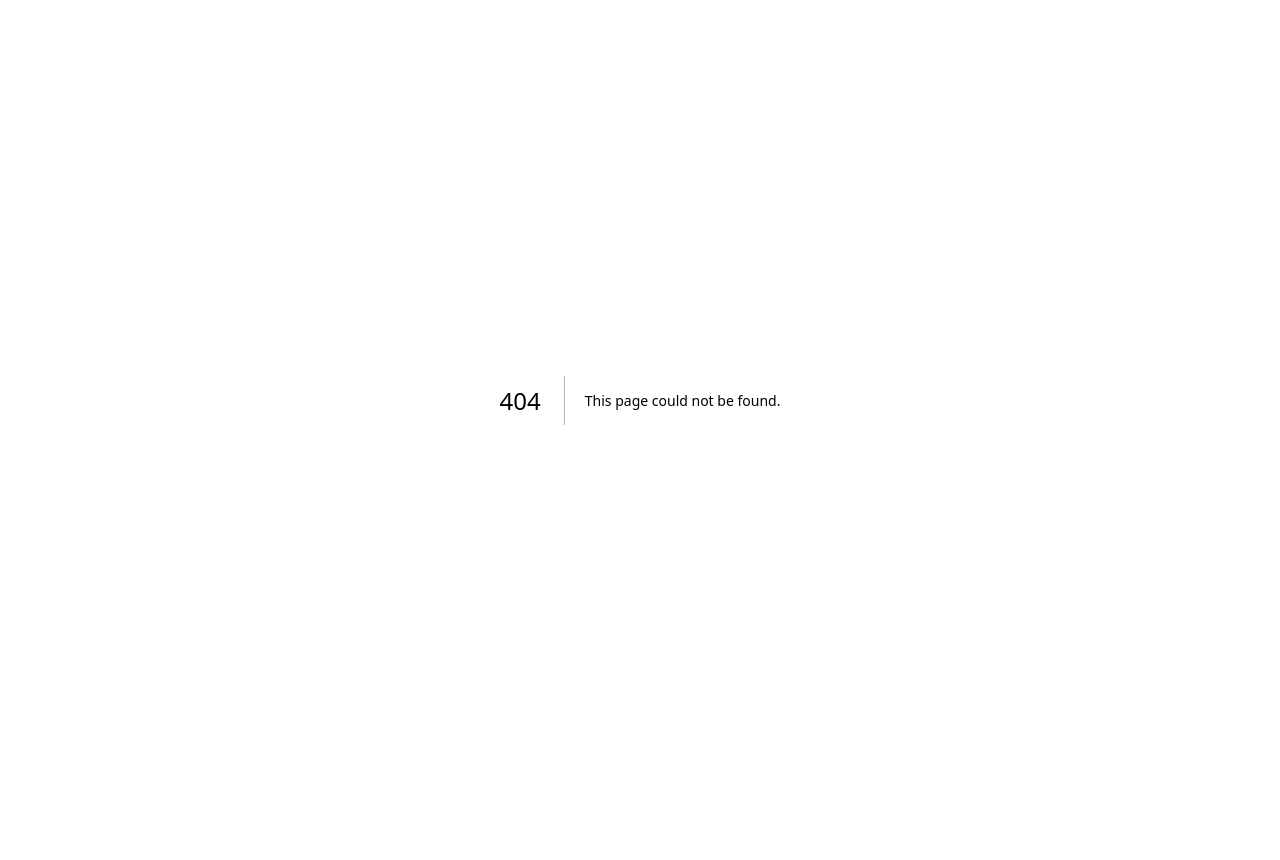
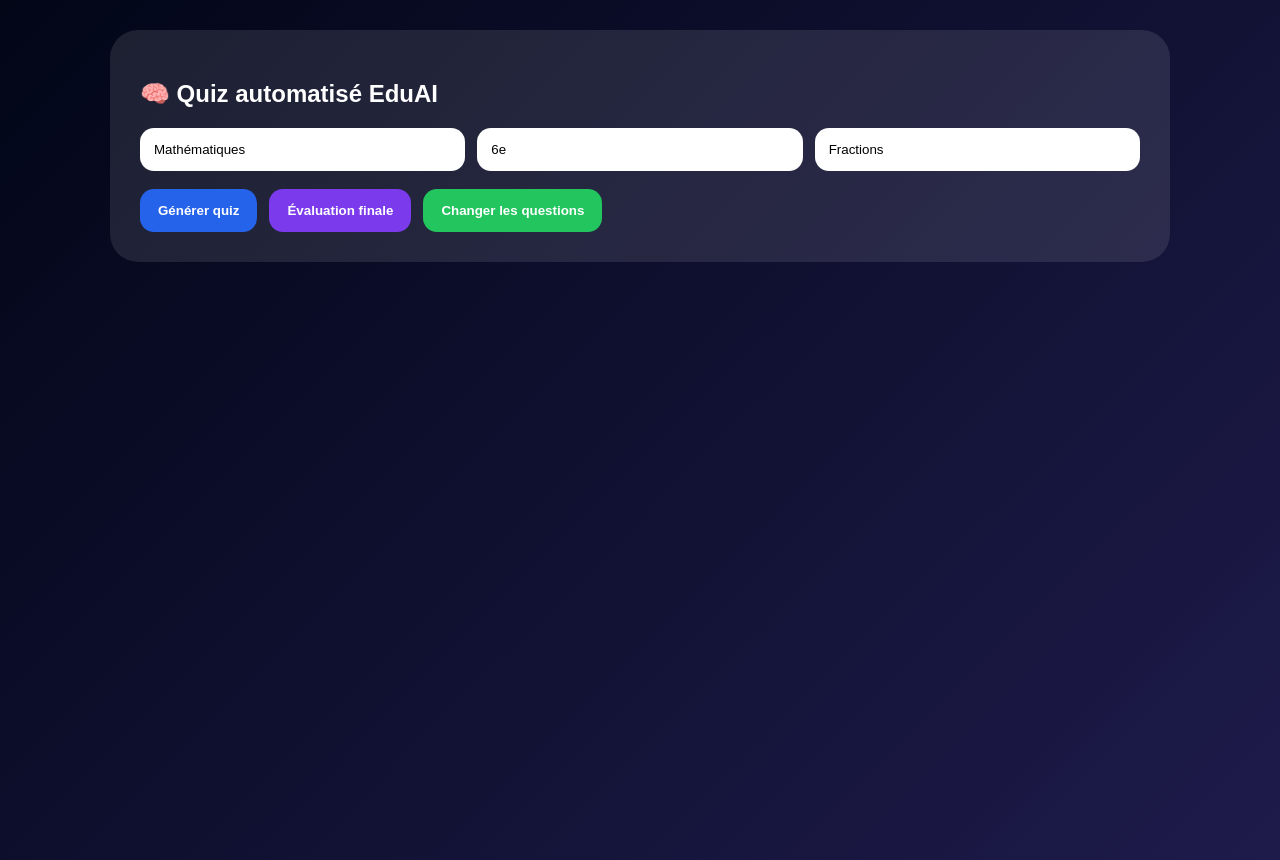
Before and after one commit to samighazouani1234-lab/soutien-scolaire, a Next.js app: page /quiz in a window 1280 px wide. Before the commit this address had no page. Before the commit the page ends 800 px from the top, so only its background shows below. Built offline with nearby package versions, Linux system fonts and the light colour scheme.

Commit message:
Create page.tsx

```diff
--- /dev/null
+++ b/app/quiz/page.tsx
@@ -0,0 +1,239 @@
+"use client";
+
+import { useState } from "react";
+
+export default function QuizPage() {
+  const [matiere, setMatiere] = useState("Mathématiques");
+  const [niveau, setNiveau] = useState("6e");
+  const [chapitre, setChapitre] = useState("Fractions");
+  const [mode, setMode] = useState("quiz");
+
+  const [quiz, setQuiz] = useState<any>(null);
+  const [answers, setAnswers] = useState<number[]>([]);
+  const [showResult, setShowResult] = useState(false);
+  const [loading, setLoading] = useState(false);
+
+  async function generateQuiz(newMode = mode) {
+    setLoading(true);
+    setShowResult(false);
+    setAnswers([]);
+    setQuiz(null);
+
+    const res = await fetch("/api/quiz", {
+      method: "POST",
+      headers: { "Content-Type": "application/json" },
+      body: JSON.stringify({ matiere, niveau, chapitre, mode: newMode }),
+    });
+
+    const data = await res.json();
+    setQuiz(data);
+    setAnswers(Array(data.questions?.length || 0).fill(-1));
+    setLoading(false);
+  }
+
+  function selectAnswer(qIndex: number, choiceIndex: number) {
+    if (showResult) return;
+
+    const copy = [...answers];
+    copy[qIndex] = choiceIndex;
+    setAnswers(copy);
+  }
+
+  function finishQuiz() {
+    if (answers.includes(-1)) {
+      alert("Réponds à toutes les questions");
+      return;
+    }
+    setShowResult(true);
+  }
+
+  const score =
+    quiz?.questions?.reduce((total: number, q: any, i: number) => {
+      return total + (answers[i] === q.answer ? 1 : 0);
+    }, 0) || 0;
+
+  return (
+    <main style={styles.page}>
+      <section style={styles.card}>
+        <h1>🧠 Quiz automatisé EduAI</h1>
+
+        <div style={styles.grid}>
+          <input style={styles.input} value={matiere} onChange={(e) => setMatiere(e.target.value)} />
+          <input style={styles.input} value={niveau} onChange={(e) => setNiveau(e.target.value)} />
+          <input style={styles.input} value={chapitre} onChange={(e) => setChapitre(e.target.value)} />
+        </div>
+
+        <div style={styles.actions}>
+          <button onClick={() => { setMode("quiz"); generateQuiz("quiz"); }} style={styles.btn}>
+            Générer quiz
+          </button>
+
+          <button onClick={() => { setMode("evaluation"); generateQuiz("evaluation"); }} style={styles.btnDark}>
+            Évaluation finale
+          </button>
+
+          <button onClick={() => generateQuiz(mode)} style={styles.btnGreen}>
+            Changer les questions
+          </button>
+        </div>
+
+        {loading && <p>⏳ Génération...</p>}
+      </section>
+
+      {quiz?.questions && (
+        <section style={styles.quizBox}>
+          <h2>{quiz.title}</h2>
+
+          {quiz.questions.map((q: any, i: number) => (
+            <div key={i} style={styles.question}>
+              <h3>{i + 1}. {q.question}</h3>
+
+              {q.choices.map((choice: string, cIndex: number) => {
+                const selected = answers[i] === cIndex;
+                const correct = q.answer === cIndex;
+
+                let bg = "white";
+                if (showResult && correct) bg = "#dcfce7";
+                if (showResult && selected && !correct) bg = "#fee2e2";
+                if (!showResult && selected) bg = "#dbeafe";
+
+                return (
+                  <button
+                    key={cIndex}
+                    onClick={() => selectAnswer(i, cIndex)}
+                    style={{ ...styles.choice, background: bg }}
+                  >
+                    {choice}
+                  </button>
+                );
+              })}
+
+              {showResult && (
+                <div style={styles.correction}>
+                  <strong>Correction :</strong> {q.explanation}
+                </div>
+              )}
+            </div>
+          ))}
+
+          {!showResult ? (
+            <button onClick={finishQuiz} style={styles.finish}>
+              Terminer et voir la note
+            </button>
+          ) : (
+            <div style={styles.score}>
+              ✅ Note : {score}/{quiz.questions.length} —{" "}
+              {Math.round((score / quiz.questions.length) * 20)}/20
+            </div>
+          )}
+        </section>
+      )}
+    </main>
+  );
+}
+
+const styles: any = {
+  page: {
+    minHeight: "100vh",
+    background: "linear-gradient(135deg,#020617,#1e1b4b)",
+    color: "white",
+    fontFamily: "Arial",
+    padding: 30,
+  },
+  card: {
+    maxWidth: 1000,
+    margin: "0 auto",
+    background: "rgba(255,255,255,0.1)",
+    padding: 30,
+    borderRadius: 28,
+  },
+  grid: {
+    display: "grid",
+    gridTemplateColumns: "repeat(auto-fit,minmax(180px,1fr))",
+    gap: 12,
+  },
+  input: {
+    padding: 14,
+    borderRadius: 14,
+    border: "none",
+  },
+  actions: {
+    display: "flex",
+    gap: 12,
+    flexWrap: "wrap",
+    marginTop: 18,
+  },
+  btn: {
+    padding: "14px 18px",
+    borderRadius: 14,
+    border: "none",
+    background: "#2563eb",
+    color: "white",
+    fontWeight: 900,
+  },
+  btnDark: {
+    padding: "14px 18px",
+    borderRadius: 14,
+    border: "none",
+    background: "#7c3aed",
+    color: "white",
+    fontWeight: 900,
+  },
+  btnGreen: {
+    padding: "14px 18px",
+    borderRadius: 14,
+    border: "none",
+    background: "#22c55e",
+    color: "white",
+    fontWeight: 900,
+  },
+  quizBox: {
+    maxWidth: 1000,
+    margin: "30px auto",
+    background: "white",
+    color: "#0f172a",
+    padding: 30,
+    borderRadius: 28,
+  },
+  question: {
+    marginTop: 25,
+    paddingTop: 20,
+    borderTop: "1px solid #e2e8f0",
+  },
+  choice: {
+    display: "block",
+    width: "100%",
+    padding: 14,
+    marginTop: 10,
+    borderRadius: 14,
+    border: "1px solid #cbd5e1",
+    textAlign: "left",
+    cursor: "pointer",
+  },
+  correction: {
+    marginTop: 12,
+    padding: 14,
+    background: "#f1f5f9",
+    borderRadius: 14,
+  },
+  finish: {
+    width: "100%",
+    marginTop: 30,
+    padding: 16,
+    border: "none",
+    borderRadius: 16,
+    background: "#020617",
+    color: "white",
+    fontWeight: 900,
+  },
+  score: {
+    marginTop: 30,
+    padding: 20,
+    background: "#dcfce7",
+    color: "#166534",
+    borderRadius: 18,
+    fontSize: 24,
+    fontWeight: 900,
+    textAlign: "center",
+  },
+};
```
